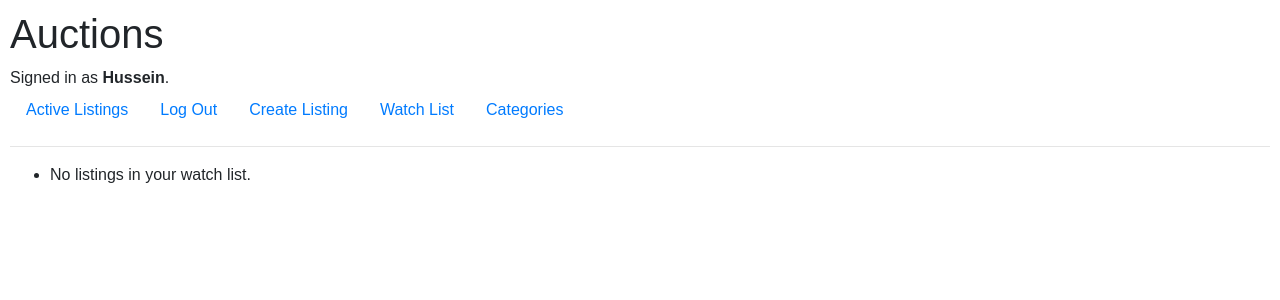
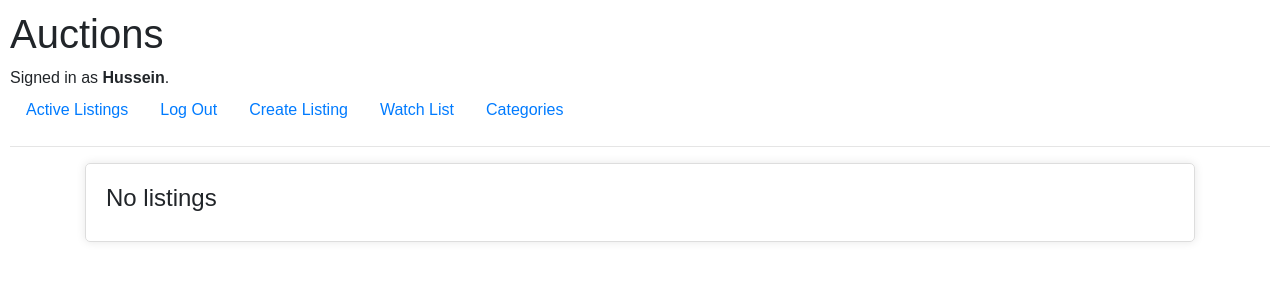
Before and after one commit to Hussein-Abbas/Commerce, a Django app: page /watchlist in a window 1280 px wide. Shown: the top 300 px of the page. Run offline with Django 3.2, Linux system fonts and the light colour scheme; the first user in the database is signed in; data comes from the database, SQL or seed files in the repository; some libraries are stand-ins or nearby versions.

Commit message:
change watchlist page style

```diff
--- a/auctions/templates/auctions/watchlist.html
+++ b/auctions/templates/auctions/watchlist.html
@@ -1,13 +1,33 @@
 {% extends "auctions/layout.html" %}
 
 {% block body %}
-    <ul>
+<div class="container">
+    <div class="row">
         {% for listing in listings %}
-            <a href="{% url 'listing' listing.id %}">
-                <li>{{ listing.title }}</li>
-            </a>
+            <div class="col-md-12">
+                <div class="listing">
+                        <div style="flex: 2">
+                            <a href="{% url 'listing' listing.pk %}">
+                                <h3>{{ listing }}</h3>
+                            </a>
+                            <p class="price">Price: ${{ listing.current_price }}</p>
+                            <p style="color: rgb(61, 60, 60);">Created at: {{ listing.created_at }}</p>
+                        </div>
+                        {% if listing.image %}
+                            <img src="{{ listing.image }}" alt="{{ listing }} Image">
+                        {% endif %}
+                </div>
+            </div>
         {% empty %}
-            <li>No listings in your watch list.</li>
+            <div class="col-md-12">
+                <div class="listing">
+                        <div style="flex: 2">
+                            <h4>No listings</h4>
+                    </div>
+                </div>
+            </div>
         {% endfor %}
-    </ul>
+    </div>
+  </div>
+
 {% endblock %}
```
